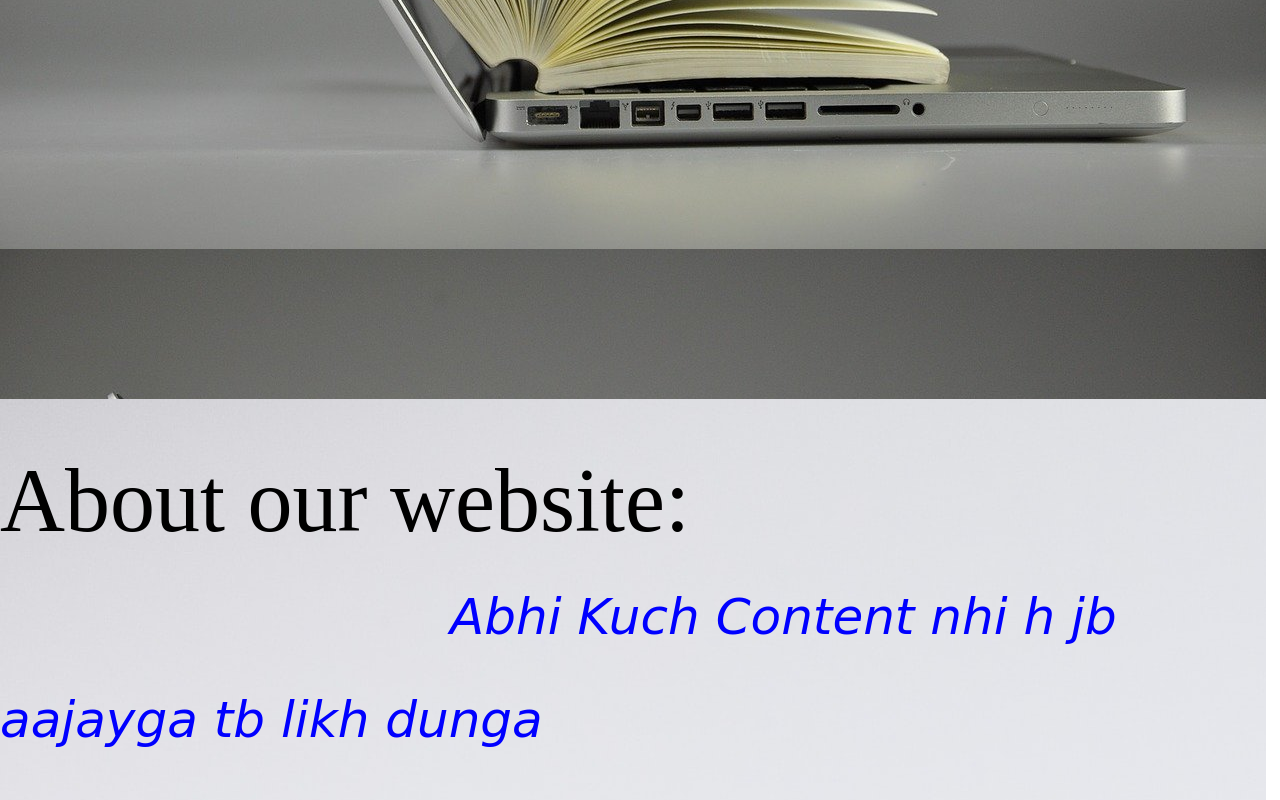
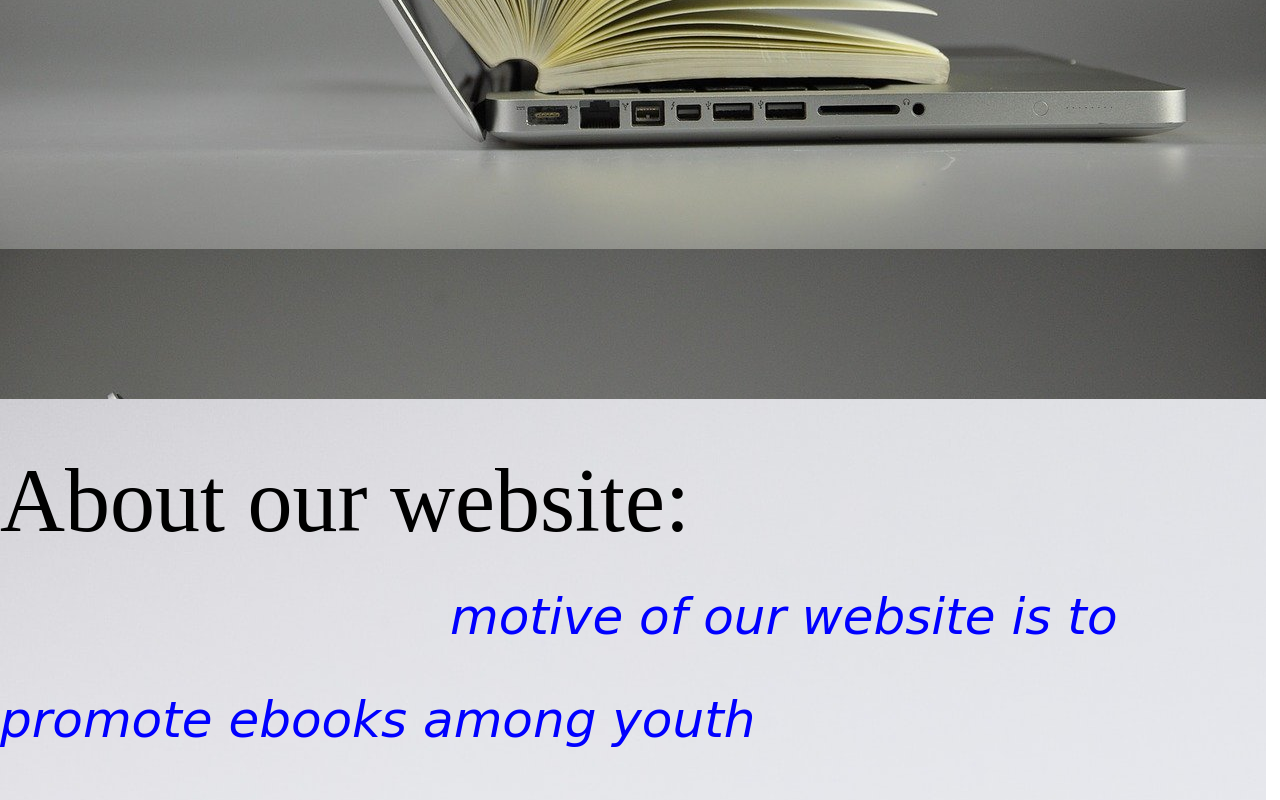
Before and after one commit to VishwasDubey150/ebook-29, a plain HTML site: page ebook@29.html in a window 1280 px wide. Shown: the part 680-1480 px from the top of the page. Drawn offline with Linux system fonts and the light colour scheme.

Commit message:
Update ebook@29.html

```diff
--- a/ebook@29.html
+++ b/ebook@29.html
@@ -31,7 +31,7 @@
     </section>
     <section class="know_us" id="about">
         <heading1 class="heading1">About our website:</heading1>
-        <content class="content">Abhi Kuch Content nhi h jb aajayga tb likh dunga</section>
+        <content class="content">motive of our website is to promote ebooks among youth </section>
     <section class="even" id="events">
         <heading2 class="heading2">Events:</heading2>
         <content class="contentE"> COMING SOON!!</content>
```
